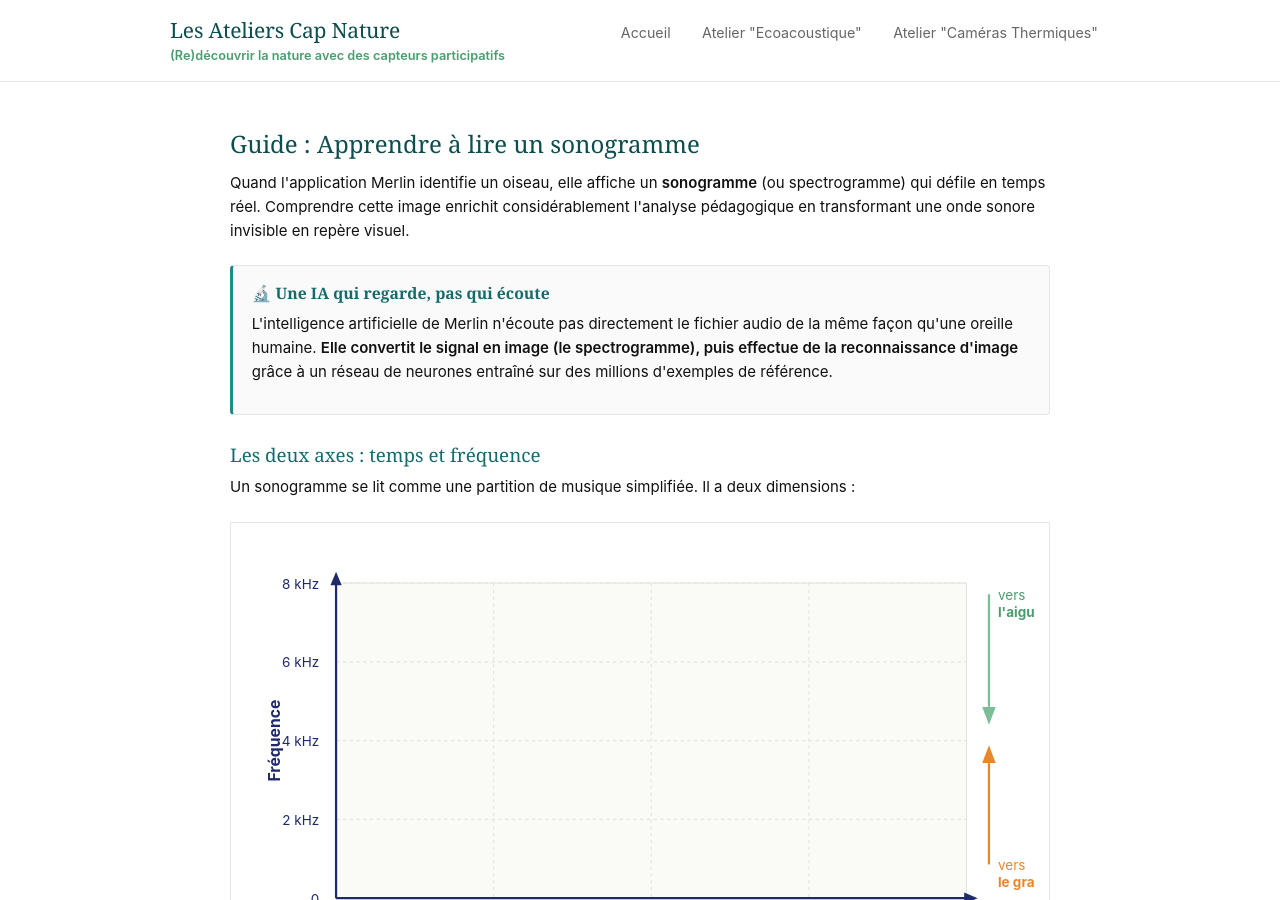
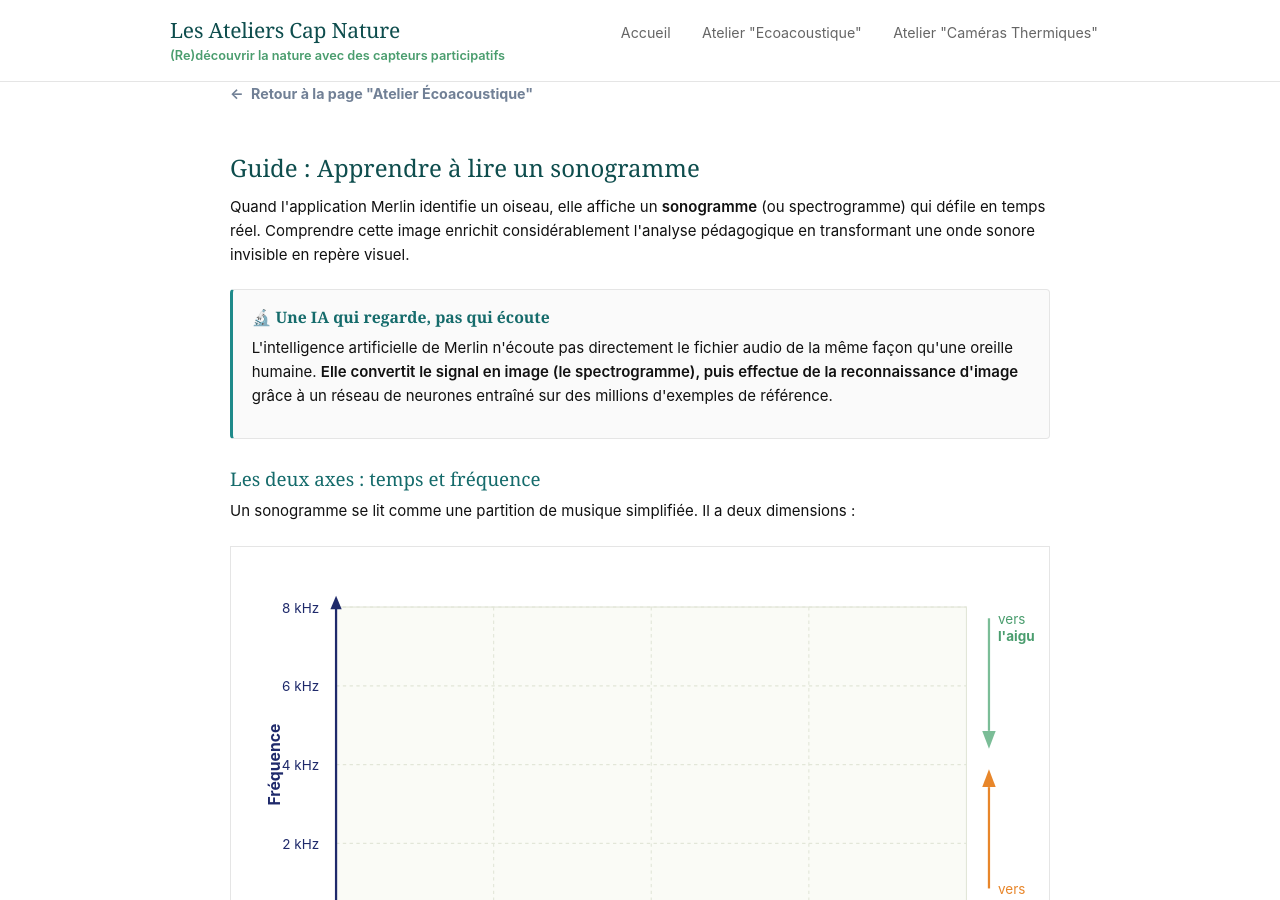
Before and after one commit to marieleapouliquen/wiki-cap-nature, a Jekyll site: the page built from _pages/module-oiseaux/sonogramme.md, in a window 1280 px wide and 900 px high. Built offline with Jekyll 4.4.1, drawn with Linux system fonts in a browser that asks for light colours; some of the changed text lies outside the part shown.

Commit message:
Update sonogramme.md

```diff
--- a/_pages/module-oiseaux/sonogramme.md
+++ b/_pages/module-oiseaux/sonogramme.md
@@ -4,6 +4,16 @@ title: Apprendre à lire un sonogramme
 ---
 
 <main class="content">
+
+<nav class="back-navigation" style="margin-bottom: 2rem;">
+    <a href="{{ '/module-oiseaux/' | relative_url }}"
+       style="display: inline-flex; align-items: center; gap: 0.5rem; text-decoration: none; color: var(--color-text-muted, #718096); font-weight: bold; font-size: 0.95rem; transition: color 0.2s ease;"
+       onmouseover="this.style.color='var(--color-link, #2b6cb0)'; this.querySelector('.arrow').style.transform='translateX(-3px)';"
+       onmouseout="this.style.color='var(--color-text-muted, #718096)'; this.querySelector('.arrow').style.transform='translateX(0)';">
+      <span class="arrow" style="display: inline-block; transition: transform 0.2s ease;">←</span>
+      Retour à la page "Atelier Écoacoustique"
+    </a>
+ </nav>
 
  <h2>Guide : Apprendre à lire un sonogramme</h2>
   <p>Quand l'application Merlin identifie un oiseau, elle affiche un <strong>sonogramme</strong> (ou spectrogramme) qui défile en temps réel. Comprendre cette image enrichit considérablement l'analyse pédagogique en transformant une onde sonore invisible en repère visuel.</p>
@@ -195,4 +205,15 @@ title: Apprendre à lire un sonogramme
 
   </div>
 
+<nav class="back-navigation" style="margin-bottom: 2rem;">
+    <a href="{{ '/module-oiseaux/' | relative_url }}"
+       style="display: inline-flex; align-items: center; gap: 0.5rem; text-decoration: none; color: var(--color-text-muted, #718096); font-weight: bold; font-size: 0.95rem; transition: color 0.2s ease;"
+       onmouseover="this.style.color='var(--color-link, #2b6cb0)'; this.querySelector('.arrow').style.transform='translateX(-3px)';"
+       onmouseout="this.style.color='var(--color-text-muted, #718096)'; this.querySelector('.arrow').style.transform='translateX(0)';">
+      <span class="arrow" style="display: inline-block; transition: transform 0.2s ease;">←</span>
+      Retour à la page "Atelier Écoacoustique"
+    </a>
+ </nav>
+
+
 </main>
```
